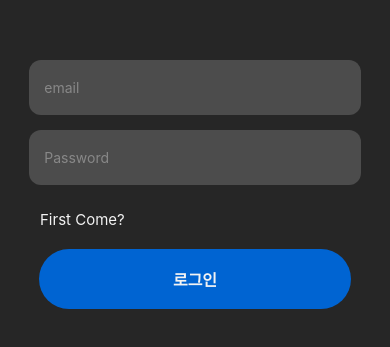
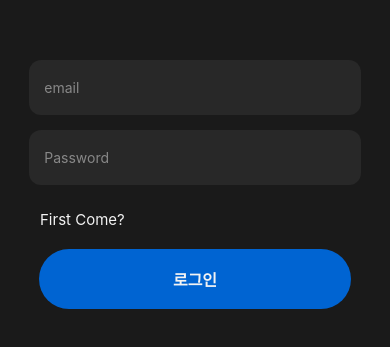
Before and after one commit to slllldka/2024_Fall_Capstone, a React Native app in the folder fn/: screen /Login in a window 390 px wide. Shown: the part 185-532 px from the top of the page. Built offline with nearby package versions, Linux system fonts and the light colour scheme.

Commit message:
style: adjust color

```diff
--- a/fn/src/auth/pages/Login.tsx
+++ b/fn/src/auth/pages/Login.tsx
@@ -90,7 +90,7 @@ export default function Login(): React.JSX.Element {
 const styles = StyleSheet.create({
   container: {
     flex: 1,
-    backgroundColor: '#262626',
+    backgroundColor: '#1A1A1A',
   },
   body: {
     flex: 90,
--- a/fn/src/components/InputBtn.tsx
+++ b/fn/src/components/InputBtn.tsx
@@ -36,7 +36,7 @@ const styles = StyleSheet.create({
     paddingHorizontal: 15,
     marginBottom: 15,
     color: '#fff',
-    backgroundColor: '#4c4c4c',
+    backgroundColor: '#282828',
   },
 });
 
--- a/fn/src/mainpage/Main.tsx
+++ b/fn/src/mainpage/Main.tsx
@@ -109,28 +109,28 @@ export default function Main(): React.ReactElement {
       subtitle: 'Record your meals',
       icon: 'food-apple',
       onPress: () => setFoodModalVisible(true),
-      gradient: ['#00B4DB', '#0083B0'],
+      gradient: ['#f213d2', '#023de2'],
     },
     {
       title: 'Meal Plan',
       subtitle: 'Get recommendations',
       icon: 'silverware-fork-knife',
       onPress: () => navigation.navigate('ChatRoom'),
-      gradient: ['#4ECDC4', '#821776'],
+      gradient: ['#23123e', '#b11756'],
     },
     {
       title: 'Workout',
       subtitle: 'Exercise guide',
       icon: 'dumbbell',
       onPress: () => navigation.navigate('WorkoutRecommend'),
-      gradient: ['#6C5CE7', '#821776'],
+      gradient: ['#4ECDC4', '#21113e'],
     },
     {
       title: 'Progress',
       subtitle: 'View your stats',
       icon: 'chart-line',
       onPress: () => navigation.navigate('ChartPage'),
-      gradient: ['#F9C74F', '#884732'],
+      gradient: ['#ff7171', '#128d8e'],
     },
   ];
 
@@ -162,11 +162,7 @@ export default function Main(): React.ReactElement {
 
       <View style={styles.container}>
         {menuItems.map((item, index) => (
-          <TouchableOpacity
-            key={index}
-            onPress={item.onPress}
-            style={styles.menuItem}
-          >
+          <TouchableOpacity key={index} onPress={item.onPress} style={styles.menuItem}>
             <BlurView
               style={styles.blurContainer}
               blurType='dark'
--- a/fn/src/profile/Profile.tsx
+++ b/fn/src/profile/Profile.tsx
@@ -164,7 +164,7 @@ export default function Profile(): React.JSX.Element {
 const styles = StyleSheet.create({
   container: {
     flex: 1,
-    backgroundColor: '#262626',
+    backgroundColor: '#1A1A1A',
   },
   header: {
     flexDirection: 'row',
@@ -191,7 +191,7 @@ const styles = StyleSheet.create({
     padding: 20,
   },
   infoSection: {
-    backgroundColor: '#333',
+    backgroundColor: '#282828',
     borderRadius: 10,
     padding: 16,
     marginBottom: 20,
```
